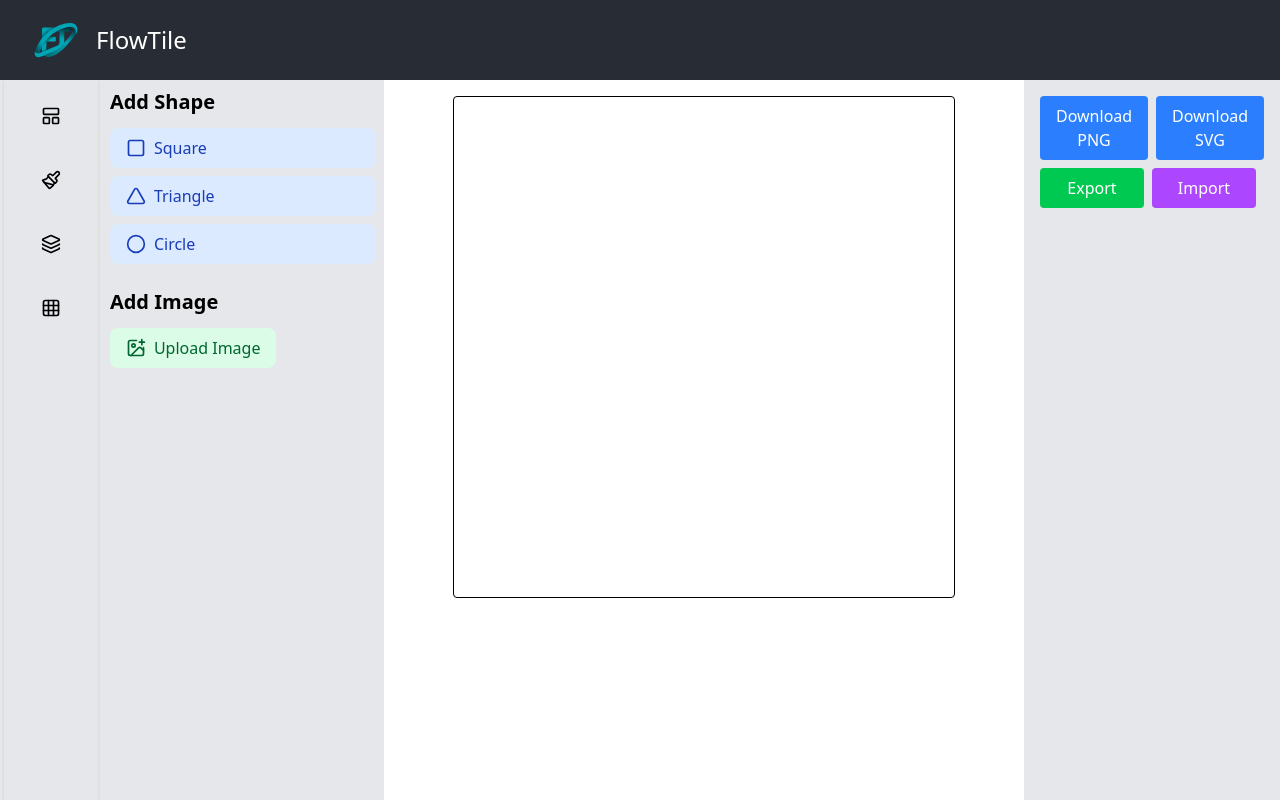
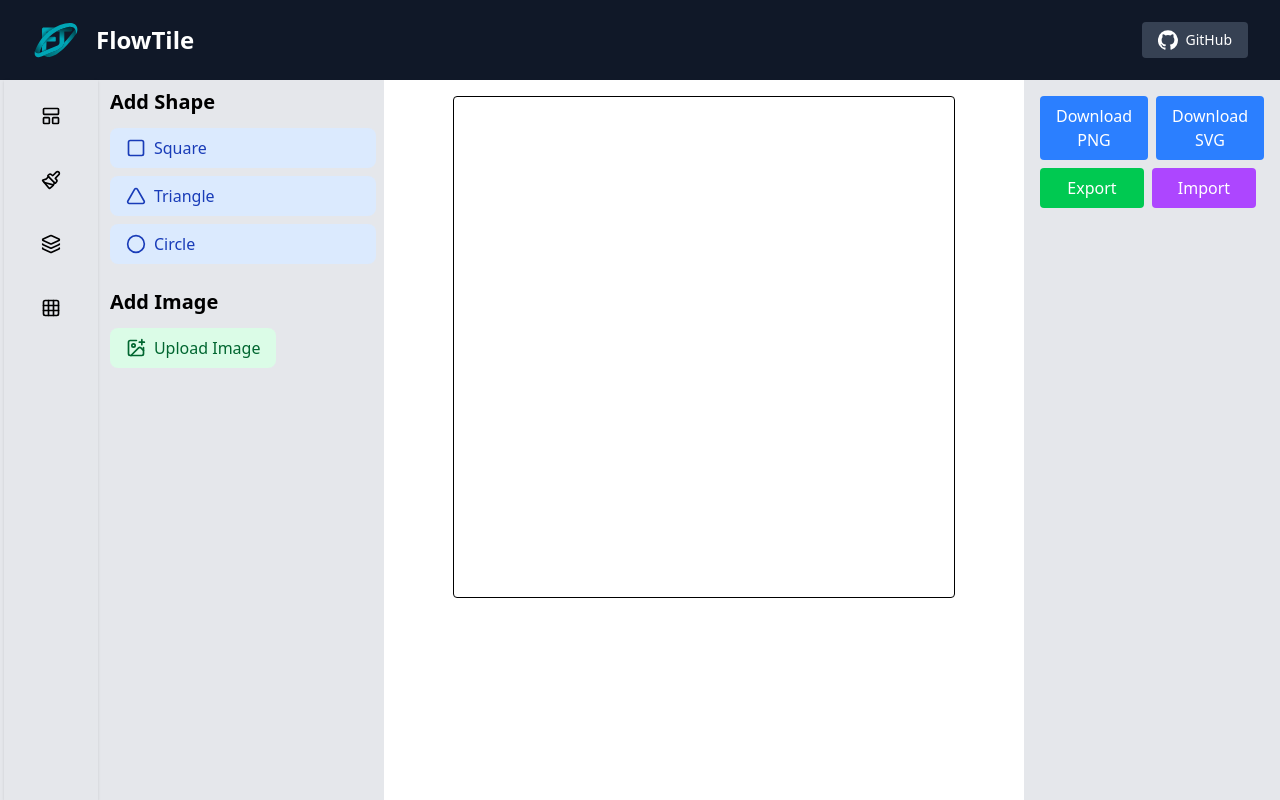
Before and after one commit to VinayDangodra28/flowtile, a React (Vite) app: page / in a window 1280 px wide. Built offline with nearby package versions, Linux system fonts and the light colour scheme.

Commit message:
adding github link

```diff
--- a/src/components/Navbar/Navbar.jsx
+++ b/src/components/Navbar/Navbar.jsx
@@ -3,29 +3,33 @@ import React from "react";
 
 const Navbar = () => {
   return (
-    <nav style={styles.nav}>
-      <h1 style={styles.logo}><img style={styles.logoImage} src="/flowtile.svg" alt="Google Logo"/>FlowTile</h1>
+    <nav className="flex items-center justify-between px-8 py-4 bg-gray-900 text-white">
+      <div className="flex items-center">
+        <img src="/flowtile.svg" alt="FlowTile Logo" className="h-12 mr-4" />
+        <h1 className="text-2xl font-semibold">FlowTile</h1>
+      </div>
+      <a
+        href="https://github.com/VinayDangodra28/flowtile"
+        target="_blank"
+        rel="noopener noreferrer"
+        className="flex items-center gap-2 px-4 py-2 text-sm font-medium text-white bg-gray-700 rounded hover:bg-gray-600 transition"
+      >
+        <svg
+          xmlns="http://www.w3.org/2000/svg"
+          viewBox="0 0 24 24"
+          fill="currentColor"
+          className="w-5 h-5"
+        >
+          <path
+            fillRule="evenodd"
+            d="M12 .297a12 12 0 00-3.794 23.406c.6.11.793-.261.793-.577v-2.256c-3.338.724-4.042-1.415-4.042-1.415-.546-1.387-1.333-1.757-1.333-1.757-1.09-.745.083-.729.083-.729 1.205.085 1.84 1.237 1.84 1.237 1.07 1.833 2.807 1.303 3.492.996.107-.775.418-1.304.762-1.603-2.665-.304-5.466-1.332-5.466-5.93 0-1.31.469-2.381 1.235-3.221-.124-.303-.535-1.523.117-3.176 0 0 1.008-.322 3.3 1.23a11.5 11.5 0 016 0c2.29-1.552 3.297-1.23 3.297-1.23.653 1.653.242 2.873.118 3.176.77.84 1.233 1.911 1.233 3.221 0 4.61-2.803 5.624-5.475 5.921.43.37.814 1.102.814 2.222v3.293c0 .319.192.694.8.576A12.003 12.003 0 0012 .297z"
+            clipRule="evenodd"
+          />
+        </svg>
+        GitHub
+      </a>
     </nav>
   );
 };
 
-const styles = {
-  nav: {
-    padding: "1rem 2rem",
-    backgroundColor: "#282c34",
-    color: "white",
-    display: "flex",
-    alignItems: "center",
-  },
-  logo: {
-    margin: 0,
-    fontSize: "1.5rem",
-    lineHeight: "3rem",
-  },
-  logoImage: {
-    height: "3rem",
-    marginRight: "1rem",
-  },
-};
-
 export default Navbar;
```
